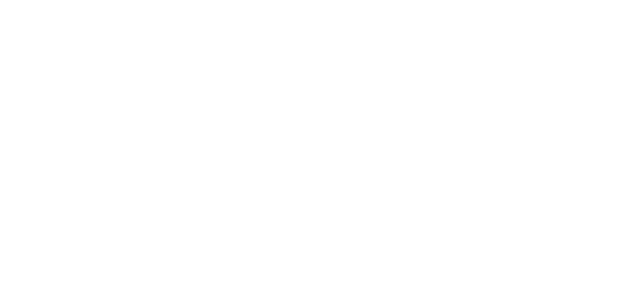
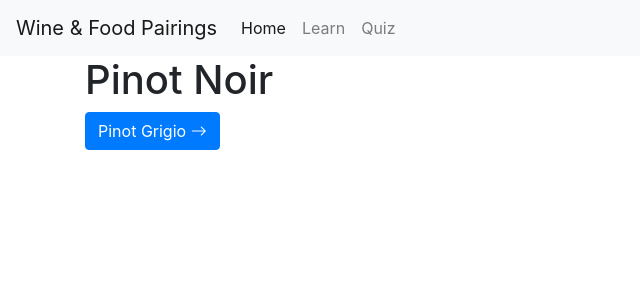
Before and after one commit to jessicayliang/coms4170-final-project, a Flask app: page /learn/1 in a window 1280 px wide. Before the commit the part shown is empty. Shown: the top 300 px of the page, without its empty margins (0-640 px from the left). Run offline with Flask 3, Linux system fonts and the light colour scheme; some libraries are stand-ins or nearby versions.

Commit message:
add next button

```diff
--- a/server.py
+++ b/server.py
@@ -20,6 +20,15 @@ def load_wines():
     return data
 
 
+def get_next_wine_id(cur_wine_id: int) -> int:
+    """
+    Wrap around the wine index if necessary.
+    """
+    if cur_wine_id >= len(wines):
+        return 1
+    return cur_wine_id + 1
+
+
 # The variable wines holds the wine dict
 wines = load_wines()
 
@@ -31,9 +40,12 @@ app = Flask(__name__)
 def home():
     return render_template('home.html')
 
+
 @app.route('/learn/<wine_num>')
 def learn(wine_num):
     wine_to_render = wines[wine_num]
-    return render_template('wine_info.html', wine=wine_to_render)
+    return render_template('wine_info.html', wine=wine_to_render, next_id=get_next_wine_id(int(wine_num)))
+
+
 if __name__ == '__main__':
     app.run(debug=True)
--- a/templates/layout.html
+++ b/templates/layout.html
@@ -9,37 +9,41 @@
     <!-- jquery -->
     <script src="http://code.jquery.com/jquery-3.3.1.min.js"></script>
     <script src="https://code.jquery.com/ui/1.12.0/jquery-ui.min.js"></script>
-  <script type="text/javascript" src="{{ url_for('static', filename = 'search.js')}}"></script>
     <link rel="stylesheet" href="http://code.jquery.com/ui/1.12.1/themes/base/jquery-ui.css">
 
     <!-- Bootstrap CSS -->
     <link rel="stylesheet" href="https://stackpath.bootstrapcdn.com/bootstrap/4.2.1/css/bootstrap.min.css">
-  <link rel="stylesheet" href="{{url_for('static', filename='main.css')}}">
-
-    <title>wine & food</title>
+    <link rel="stylesheet" href="{{ url_for('static', filename='main.css') }}">
+    <!-- icons -->
+    <link rel="stylesheet" href="https://cdn.jsdelivr.net/npm/bootstrap-icons@1.11.3/font/bootstrap-icons.min.css">
+    <title>Wine & food</title>
 </head>
 <body class="backgroundcolor">
-<nav class="navbar navbar-expand-lg navbar-light navbarcolor">
-  <div class="container">
-    <a class="navbar-brand" href="/">
-        <div class="darkgray title-nav">
-            Wine & Food Pairings
-        </div>
-    </a>
-    <button class="navbar-toggler" type="button" data-bs-toggle="collapse" data-bs-target="#navbarNavAltMarkup" aria-controls="navbarNavAltMarkup" aria-expanded="false" aria-label="Toggle navigation">
+
+<nav class="navbar navbar-expand-lg navbar-light bg-light">
+  <a class="navbar-brand" href="/">Wine & Food Pairings</a>
+  <button class="navbar-toggler" type="button" data-toggle="collapse" data-target="#navbarTogglerDemo02" aria-controls="navbarTogglerDemo02" aria-expanded="false" aria-label="Toggle navigation">
     <span class="navbar-toggler-icon"></span>
   </button>
-    <div class="collapse navbar-collapse" id="navbarNavAltMarkup">
-        Learn
-    </div>
+
+  <div class="collapse navbar-collapse" id="navbarTogglerDemo02">
+    <ul class="navbar-nav mr-auto mt-2 mt-lg-0">
+      <li class="nav-item active">
+        <a class="nav-link" href="#">Home</a>
+      </li>
+      <li class="nav-item">
+        <a class="nav-link" href="/learn/1">Learn</a>
+      </li>
+      <li class="nav-item">
+        <a class="nav-link " href="/quiz/1">Quiz</a>
+      </li>
+    </ul>
   </div>
 </nav>
+
 <div class="container content">
     {% block content %}
     {% endblock %}
-
-
 </div>
-
 </body>
 </html>
--- a/templates/wine_info.html
+++ b/templates/wine_info.html
@@ -1,9 +1,10 @@
-<!DOCTYPE html>
-<html lang="en">
-<head>
-    <meta charset="UTF-8">
-    <title>{{ wine['wine_name'] }}</title>
-</head>
-<body>
-</body>
-</html>
+{% extends "layout.html" %}
+{% block content %}
+
+    <h1 class="h1">{{ wine['wine_name'] }}</h1>
+    <a href={{ "/learn/" + next_id|string }}>
+        <button id="next-btn" class="btn btn-primary">{{ wine['next_wine'] }} <i class="bi bi-arrow-right"></i></button>
+    </a>
+    <body>
+    </body>
+{% endblock %}
```
Lines whose indentation alone changed are shown as unchanged.
